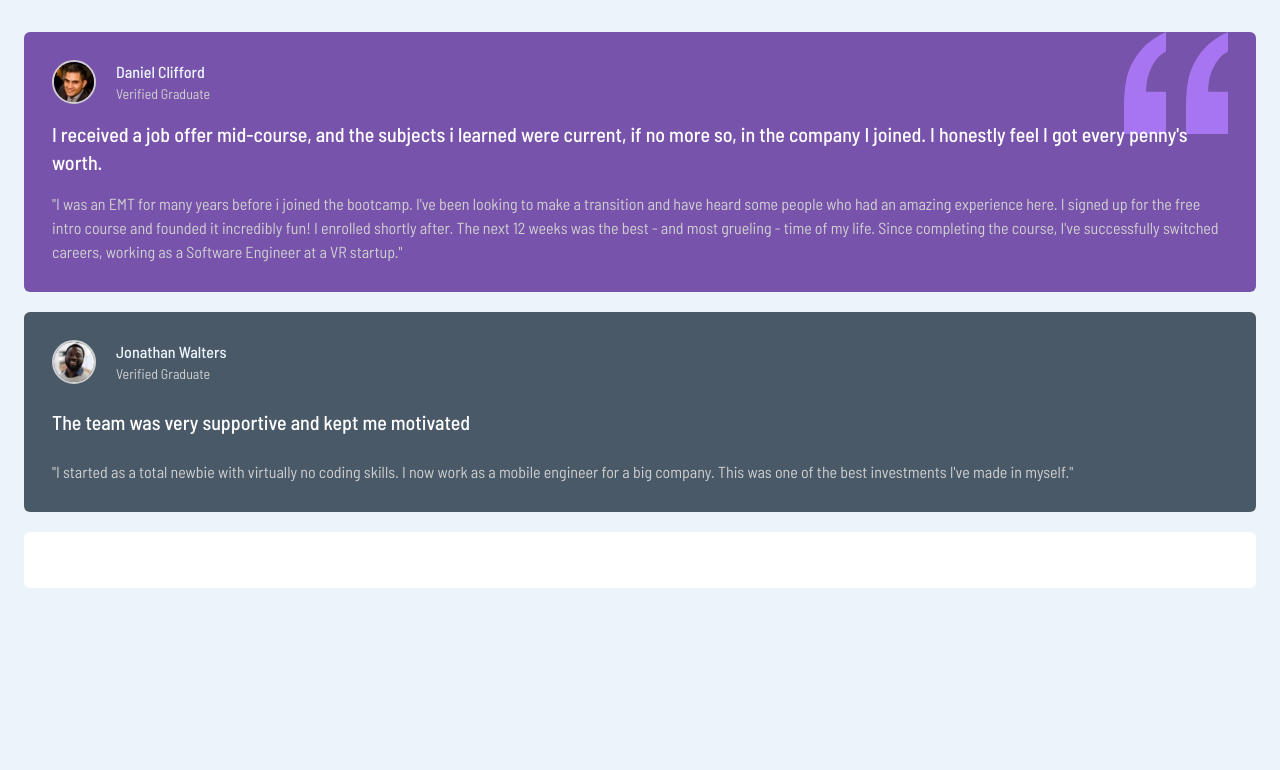
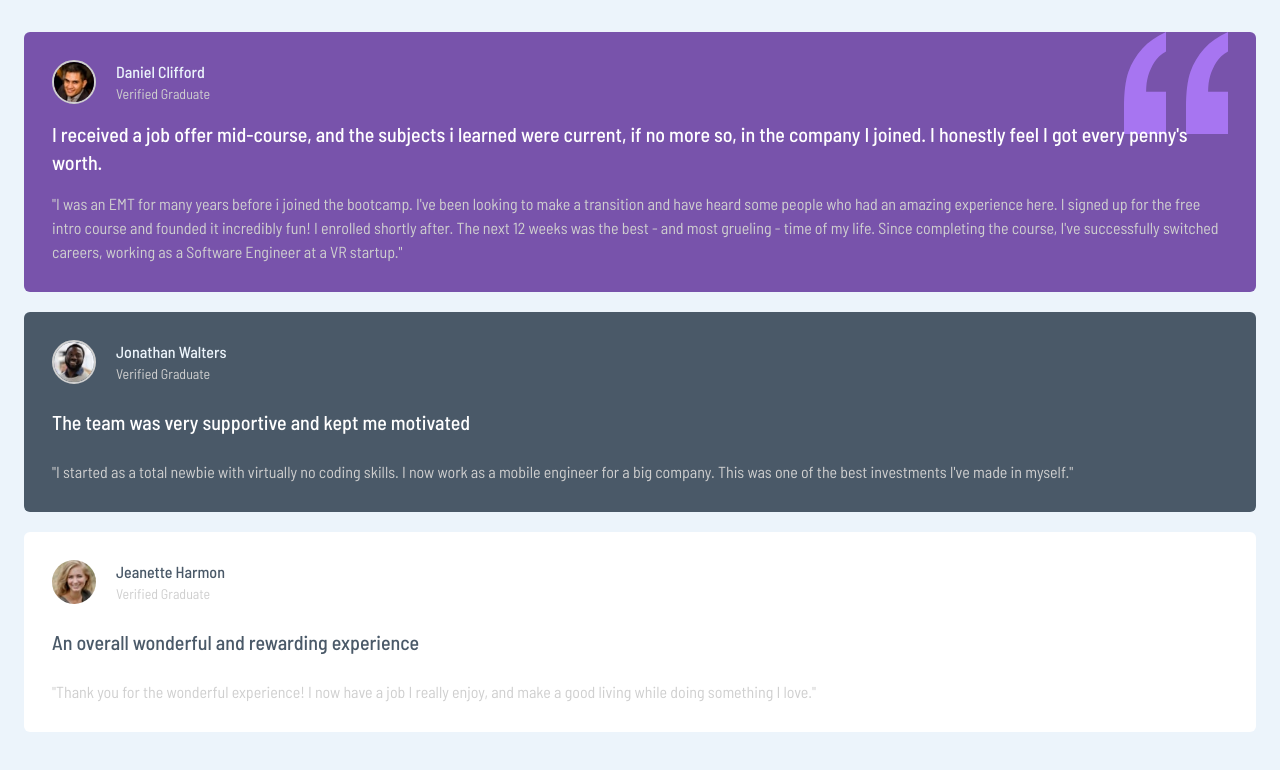
Before and after one commit to manishsindur/Testimonials-grid-section, a website built with Vite: page index.html in a window 1280 px wide. Built offline with nearby package versions, Linux system fonts and the light colour scheme.

Commit message:
Update Testimonials grid section with new styling and content

```diff
--- a/index.html
+++ b/index.html
@@ -73,7 +73,24 @@
         </p>
         </div>
       </section>
-      <section class="mt-5 rounded-md bg-white p-7"></section>
+      <section class="mt-5 rounded-md bg-white p-7">
+        <div>
+          <div class="flex gap-5">
+            <img class="w-11 h-11 rounded-full" src="images/image-jeanette.jpg" alt="">
+            <div class="font-medium text-Very_dark_grayish_blue">
+              Jeanette Harmon
+              <span class="flex text-sm font-normal text-Light_Gray">Verified Graduate</span>
+          </div>
+        </div>
+        <div>
+          <h1 class="text-Very_dark_grayish_blue py-6 text-xl font-medium">
+            An overall wonderful and rewarding experience
+          </h1>
+          <p class="text-Light_Gray">
+            "Thank you for the wonderful experience! I now have a job I really
+            enjoy, and make a good living while doing something I love."
+          </p>
+      </section>
       <section></section>
       <section></section>
     </main>
```
